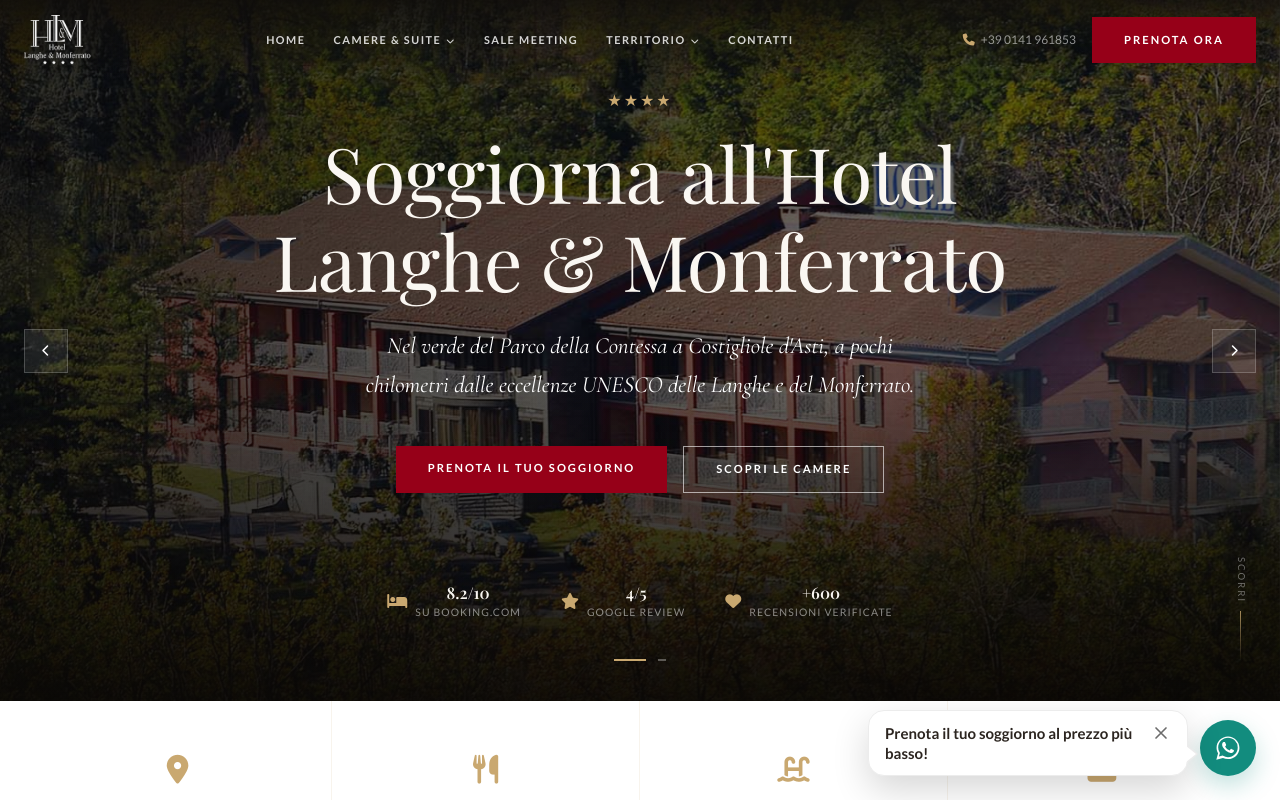
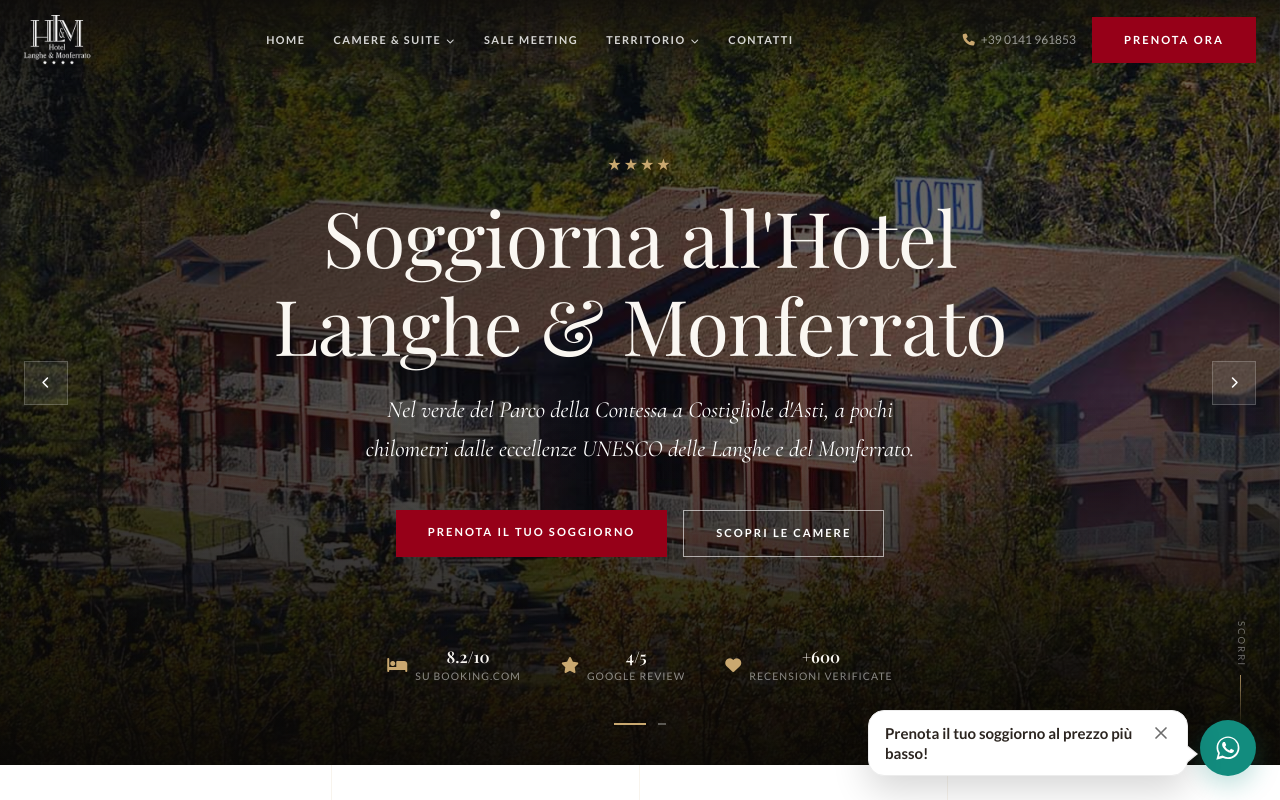
Before and after one commit to tave1013/hotel-langhe-monferrato, a Next.js app: page / in a window 1280 px wide. Shown: the top 800 px of the page. Built offline with nearby package versions, Linux system fonts and the light colour scheme; a web font is replaced by a local one.

Commit message:
fix: increase hero top padding on desktop for territorio and homepage hero

```diff
--- a/app/territorio/page.js
+++ b/app/territorio/page.js
@@ -45,7 +45,7 @@
           />
           <div className="absolute inset-0" style={{ background: 'linear-gradient(to bottom, rgba(10,8,6,0.55), rgba(10,8,6,0.72))' }} />
         </div>
-        <div className="relative h-full flex flex-col items-center justify-center text-center px-6 max-w-4xl mx-auto" style={{ margin: '0 auto' }}>
+        <div className="relative h-full flex flex-col items-center justify-center text-center px-6 max-w-4xl mx-auto pt-16 md:pt-28 lg:pt-32" style={{ margin: '0 auto' }}>
           <p className="section-label" style={{ marginBottom: '0.7rem' }}>Esplora la Nostra Terra</p>
           <div className="gold-divider" style={{ marginBottom: '1.3rem' }}></div>
           <h1 style={{ fontFamily: 'Playfair Display, serif', fontSize: 'clamp(2.2rem, 5vw, 4rem)', fontWeight: 400, color: '#FAF7F2', lineHeight: 1.12, marginBottom: '1rem' }}>
--- a/components/Hero.js
+++ b/components/Hero.js
@@ -74,7 +74,7 @@
       </div>
 
       {/* CONTENT */}
-      <div className="relative h-full flex flex-col justify-center items-center text-center px-6 pt-16">
+      <div className="relative h-full flex flex-col justify-center items-center text-center px-6 pt-16 md:pt-28 lg:pt-32">
         <div
           key={current}
           style={{ animation: 'fadeUp 0.9s ease forwards' }}
```
